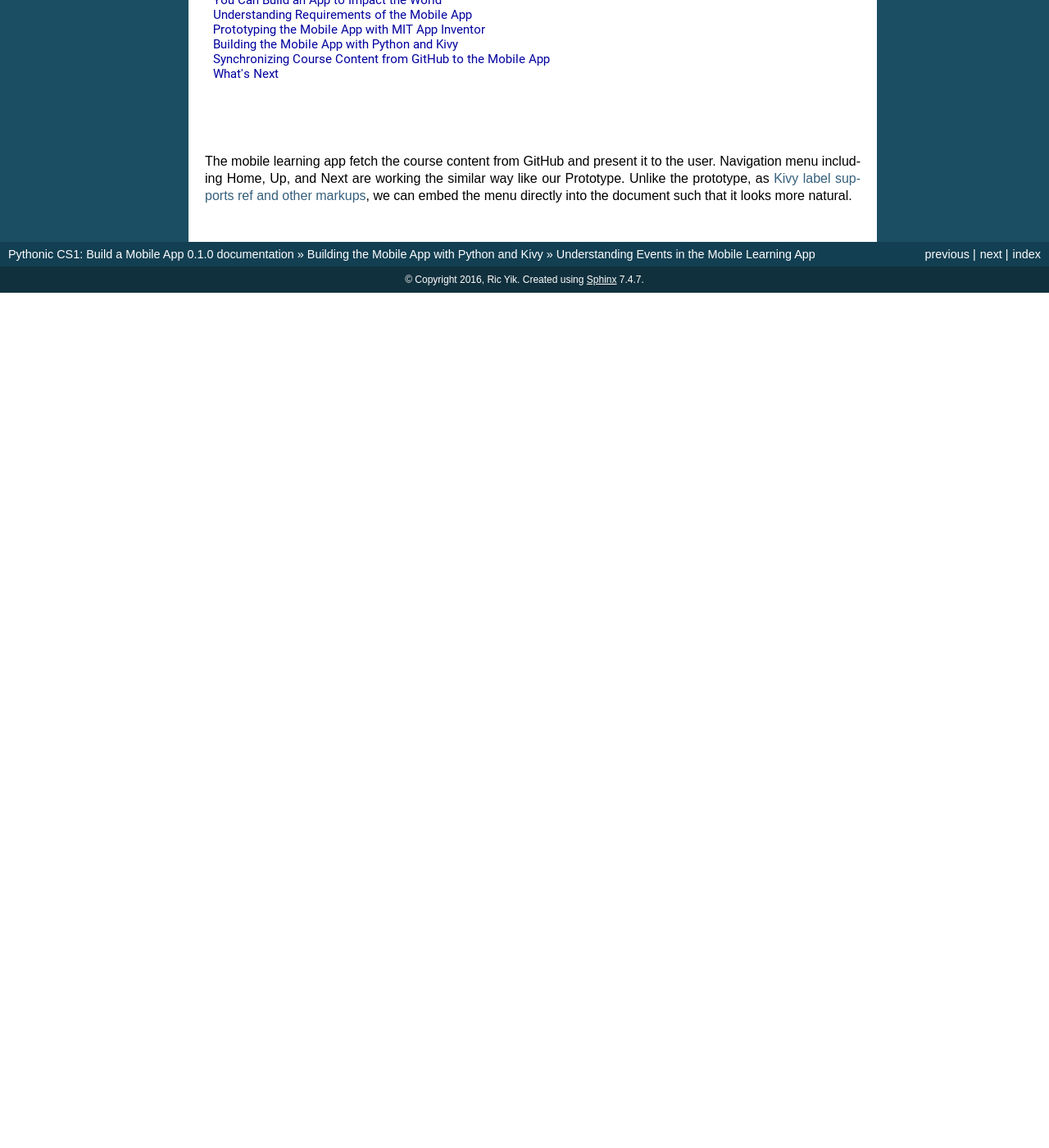
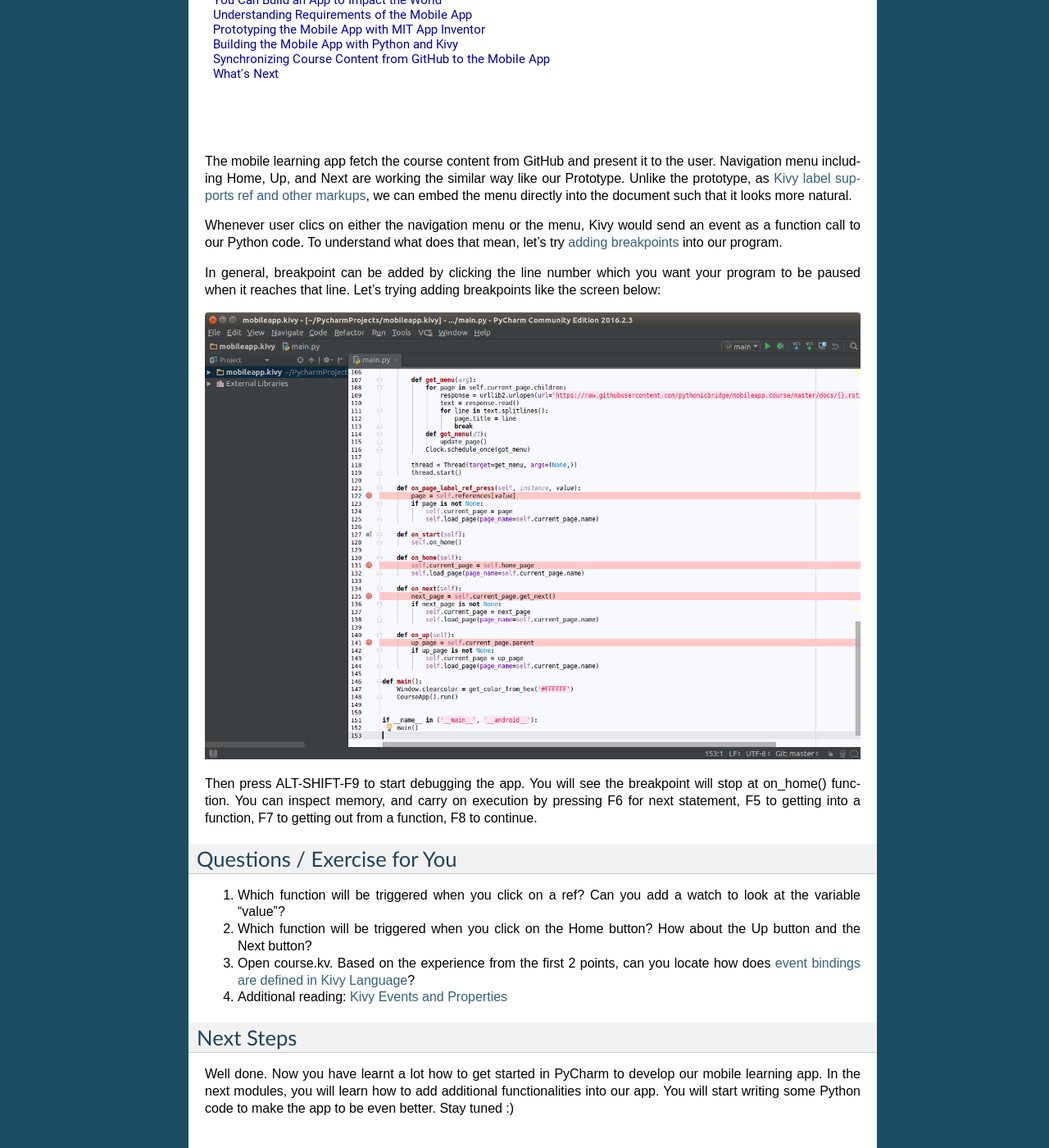
Before and after one commit to Aashritha27/mobileapp.course, a Sphinx documentation site: the page built from docs/understanding-events-in-the-mobile-learning-app.rst, in a window 1280 px wide and 1400 px high, scrolled down 547 px. Shown: the whole window at 82% size. Built offline with Sphinx 7.4.7, drawn with Linux system fonts in a browser that asks for light colours; before the commit the page ends 904 px from its top, so only the background shows below that; some of the changed text lies outside the part shown.

Commit message:
Stay tuned

```diff
--- a/docs/understanding-events-in-the-mobile-learning-app.rst
+++ b/docs/understanding-events-in-the-mobile-learning-app.rst
@@ -4,3 +4,24 @@ Understanding Events in the Mobile Learning App
 .. image:: pythonic-cs1-kivy.png
 
 The mobile learning app fetch the course content from GitHub and present it to the user. Navigation menu including Home, Up, and Next are working the similar way like our Prototype. Unlike the prototype, as `Kivy label supports ref and other markups <https://kivy.org/docs/api-kivy.core.text.markup.html>`_, we can embed the menu directly into the document such that it looks more natural.
+
+Whenever user clics on either the navigation menu or the menu, Kivy would send an event as a function call to our Python code. To understand what does that mean, let's try `adding breakpoints <https://www.jetbrains.com/help/pycharm/2016.1/using-breakpoints.html>`_ into our program.
+
+In general, breakpoint can be added by clicking the line number which you want your program to be paused when it reaches that line. Let's trying adding breakpoints like the screen below:
+
+.. image:: event-breakpoints.png
+
+Then press ALT-SHIFT-F9 to start debugging the app. You will see the breakpoint will stop at on_home() function. You can inspect memory, and carry on execution by pressing F6 for next statement, F5 to getting into a function, F7 to getting out from a function, F8 to continue.
+
+Questions / Exercise for You
+~~~~~~~~~~~~~~~~~~~~~~~~~~~~
+
+#. Which function will be triggered when you click on a ref? Can you add a watch to look at the variable "value"?
+#. Which function will be triggered when you click on the Home button? How about the Up button and the Next button?
+#. Open course.kv. Based on the experience from the first 2 points, can you locate how does `event bindings are defined in Kivy Language <https://kivy.org/docs/guide/lang.html>`_?
+#. Additional reading: `Kivy Events and Properties <https://kivy.org/docs/guide/events.html>`_
+
+Next Steps
+~~~~~~~~~~
+
+Well done. Now you have learnt a lot how to get started in PyCharm to develop our mobile learning app. In the next modules, you will learn how to add additional functionalities into our app. You will start writing some Python code to make the app to be even better. Stay tuned :)
```
